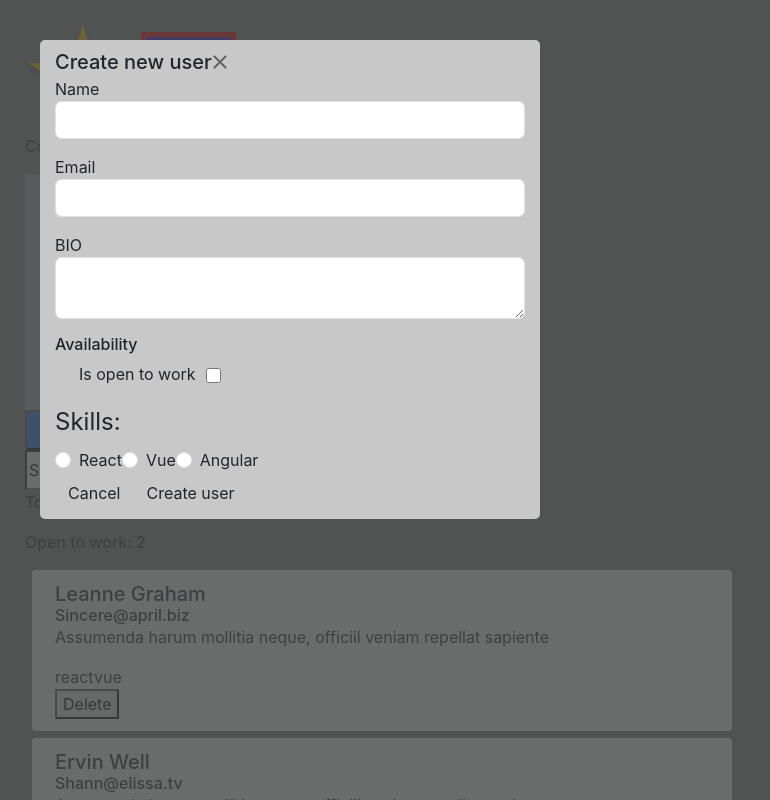
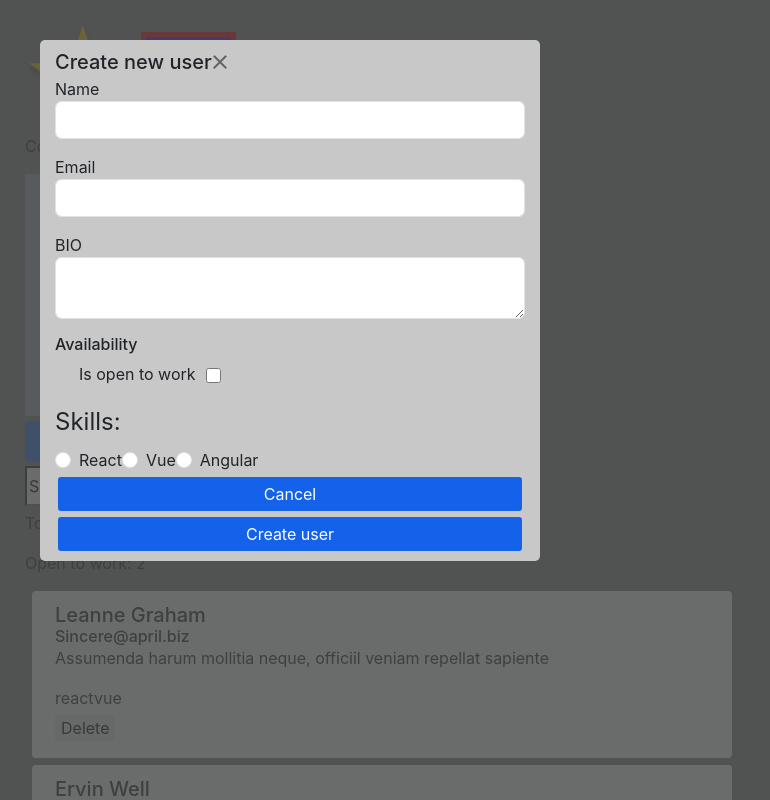
Before and after one commit to Seeker2025/react-05, a React (Create React App) app: page / in a window 1280 px wide. Both pictures are taken after typing "name@example.com", "Sample", "Sample" into the empty fields and a click on the button "Create new user". Shown: the top 800 px of the page, without its empty margins (0-770 px from the left). Built offline with nearby package versions, Linux system fonts and the light colour scheme.

Commit message:
css
css module

```diff
--- a/src/components/Users/components/NewUserForm/NewUserForm.jsx
+++ b/src/components/Users/components/NewUserForm/NewUserForm.jsx
@@ -3,6 +3,8 @@ import { Component } from "react";
 import { GeneralInfo } from './components/GeneralInfo';
 import { Availability } from './components/Availability';
 import { Skills } from "./components/Skills";
+
+import  css from './NewUserForm.module.css';
 
 // {
 //         "id": 1,
@@ -55,11 +57,11 @@ export class NewUserForm extends Component{
 
                      <Skills/>
 
-                    <div className="d-flex">
+                    <div className={css.dFlex}>
 
-                        <button type="button" className="btn">Cancel</button>
+                        <button type="button" className={css.btn}>Cancel</button>
 
-                        <button type="submit" className="btn">Create user</button>
+                        <button type="submit" className={css.btn}>Create user</button>
 
                     </div>
             </form>
--- /dev/null
+++ b/src/components/Users/components/NewUserForm/NewUserForm.module.css
@@ -0,0 +1,13 @@
+.btn{
+    background-color: rgb(20, 98, 233);
+    margin: 3px;
+    color: #fff;
+    border-radius: 3px;
+    padding: 5px 0;
+    border: none;
+}
+
+.dFlex{
+    display: flex;
+    flex-direction: column;
+}
--- a/src/components/Users/components/Users.module.css
+++ b/src/components/Users/components/Users.module.css
@@ -2,9 +2,10 @@
 button.primary{
     background-color: rgb(41, 122, 252);
     width: 100px;
-    color: #fff;
+    color: #ffffff;
     border-radius: 4px;
     height: 40px;
+    margin-top: 0;
 }
 .control{
     width: 300px;
--- a/src/index.css
+++ b/src/index.css
@@ -15,3 +15,8 @@ code {
   font-family: source-code-pro, Menlo, Monaco, Consolas, 'Courier New',
     monospace;
 }
+
+button{
+  border: none;
+  margin: 5px 0;
+}
```
